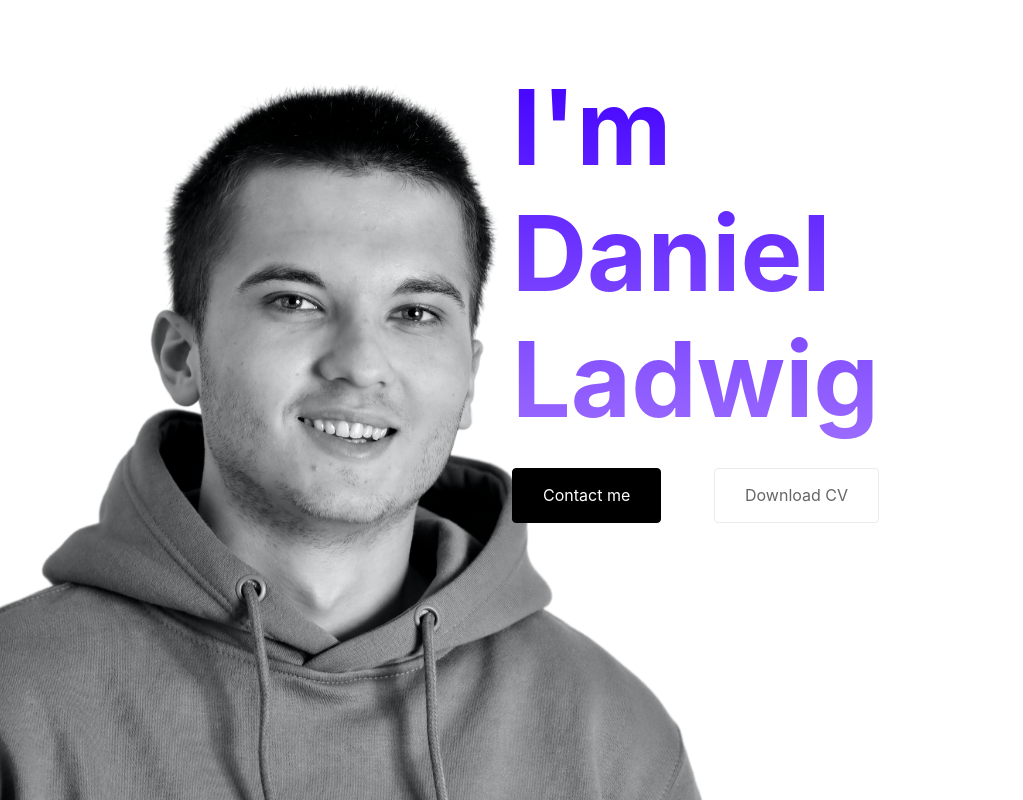
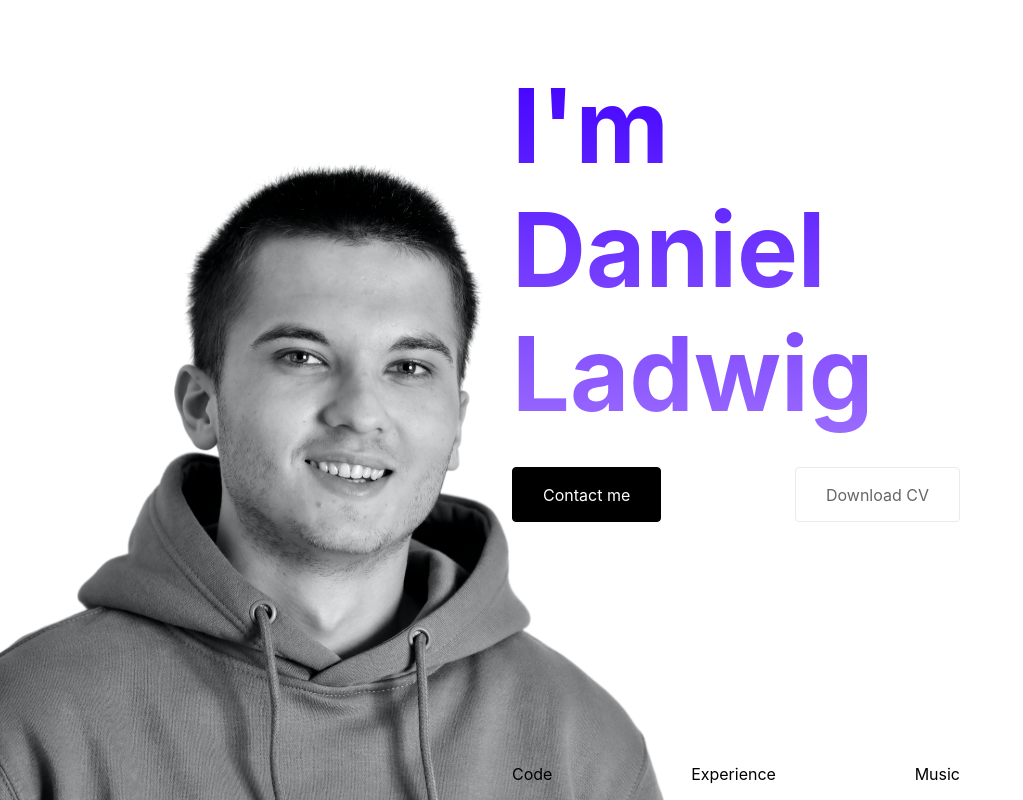
Before and after one commit to ladwig/iam, a Next.js app: page / in a window 1280 px wide. Shown: the whole page, without its empty margins (0-1023 px from the left). Built offline with nearby package versions, Linux system fonts and the light colour scheme.

Commit message:
Pile of shit

```diff
--- a/pages/index.js
+++ b/pages/index.js
@@ -9,23 +9,25 @@ export default function Start() {
         <title>Daniel Ladwig</title>
         <link rel="icon" href="/favicon.ico" />
       </Head>
-
+      <section className={styles.picture}>
+            <img src="/daniel.png" alt="my image" />
+          </section>
       <main className={styles.main}>
         <section className={styles.hero}>
-          <h1 className={styles.welcome}>I'm <br></br>Daniel <br></br>Ladwig</h1>
-          <div className={styles.picture}>
-            <img src="/daniel.png" alt="my image" />
-          </div>
+          <h1 className={styles.welcome}>I'm Daniel Ladwig</h1>
           <div className={styles.buttongroup}>
             <Button type="main" url="mailto:ladwig.daniel@icloud.com" title="Contact me "name="contact"/>
             <Button type="secondary" url="google.de" title="Download CV" name="cv"/>
           </div>
         </section>
+        <footer className={styles.footer}>
+        <ul className={styles.menu}>
+          <li className={styles.item}><a href="#">Code</a></li>
+          <li className={styles.item}><a href="http//:linkedin.ladwig.digital" target="_blank">Experience</a></li>
+          <li className={styles.item}><a href="#">Music</a></li>
+        </ul>
+      </footer>
       </main>
-
-      <footer className={styles.footer}>
-
-      </footer>
     </div>
   )
 }
--- a/styles/Start.module.css
+++ b/styles/Start.module.css
@@ -1,10 +1,14 @@
 
-.hero {
-  width:  auto;
+.main {
+  max-width: 35vw;
   position: fixed;
   top: 4em;
   left: 40%;
   padding: 0;
+}
+
+.hero {
+
 }
 
 .buttongroup {
@@ -14,11 +18,21 @@
   margin-top: 7%;
   flex-direction: row;
   justify-content: space-between;
-
 }
 
+
+.footer {
+  min-width: 35vw;
+  position: fixed;
+  bottom: 1em;
+  left: 40%;
+  padding: 0;
+}
+
+
 .welcome {
-    font-size: 6.5em;
+    font-size: 8vw;
+    width: 35vw;
     margin: 0;
     background: -webkit-linear-gradient(#4200FF, #9B6BFF);
     background-clip: text;
@@ -29,8 +43,8 @@
 .picture img {
   position:fixed;
   width: auto;
-  height: 45em;
-  left: -10em;
+  height: 80vh;
+  left: -8vw;
   bottom: 0;
   user-drag: none;
   user-select: none;
@@ -45,14 +59,38 @@
     -o-animation: fadein 4s; /* Opera */
 }
 
-@media (max-width: 600px) {
+
+.menu {
+    display: flex;
+    justify-content: space-between;
+    width: 100%;
+    margin: 0;
+    padding: 0;
+}
+
+.item {
+  display: block;
+  flex: 0 1 auto; /* Default */
+  list-style-type: none;
+}
+
+
+/* Small devices (landscape phones, 576px and up) */
+@media (max-width: 576px) {
   .picture img {
-    position:fixed;
-    width: auto;
-    height: 30em;
-    left: -18em;
-    bottom: 0;
+    display: none;
   }
+ }
+
+/* Medium devices (tablets, 768px and up) */
+@media (max-width: 768px) { }
+
+/* Large devices (desktops, 992px and up) */
+@media (max-width: 992px) { }
+
+/* Extra large devices (large desktops, 1200px and up) */
+@media (-width: 1200px) {
+
 }
 
 @keyframes fadein {
```
